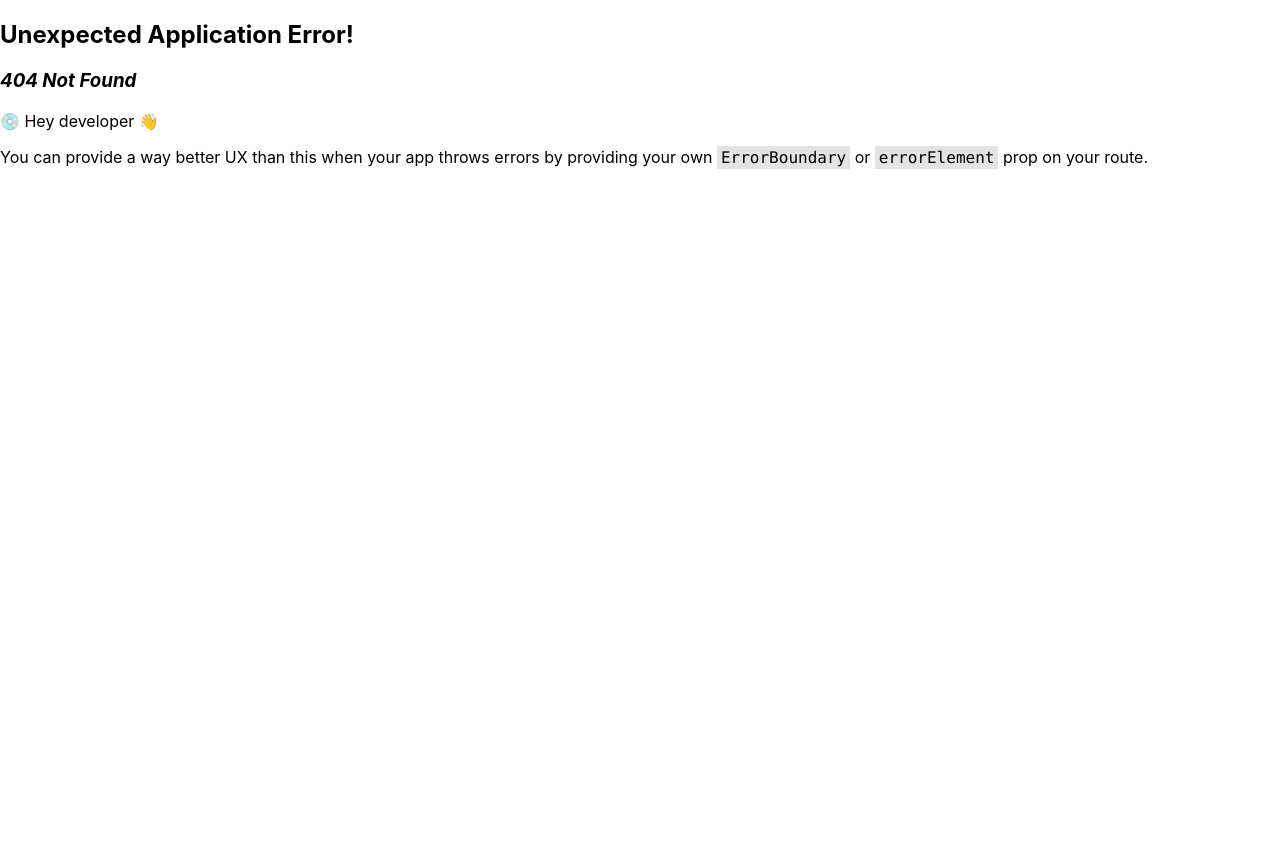
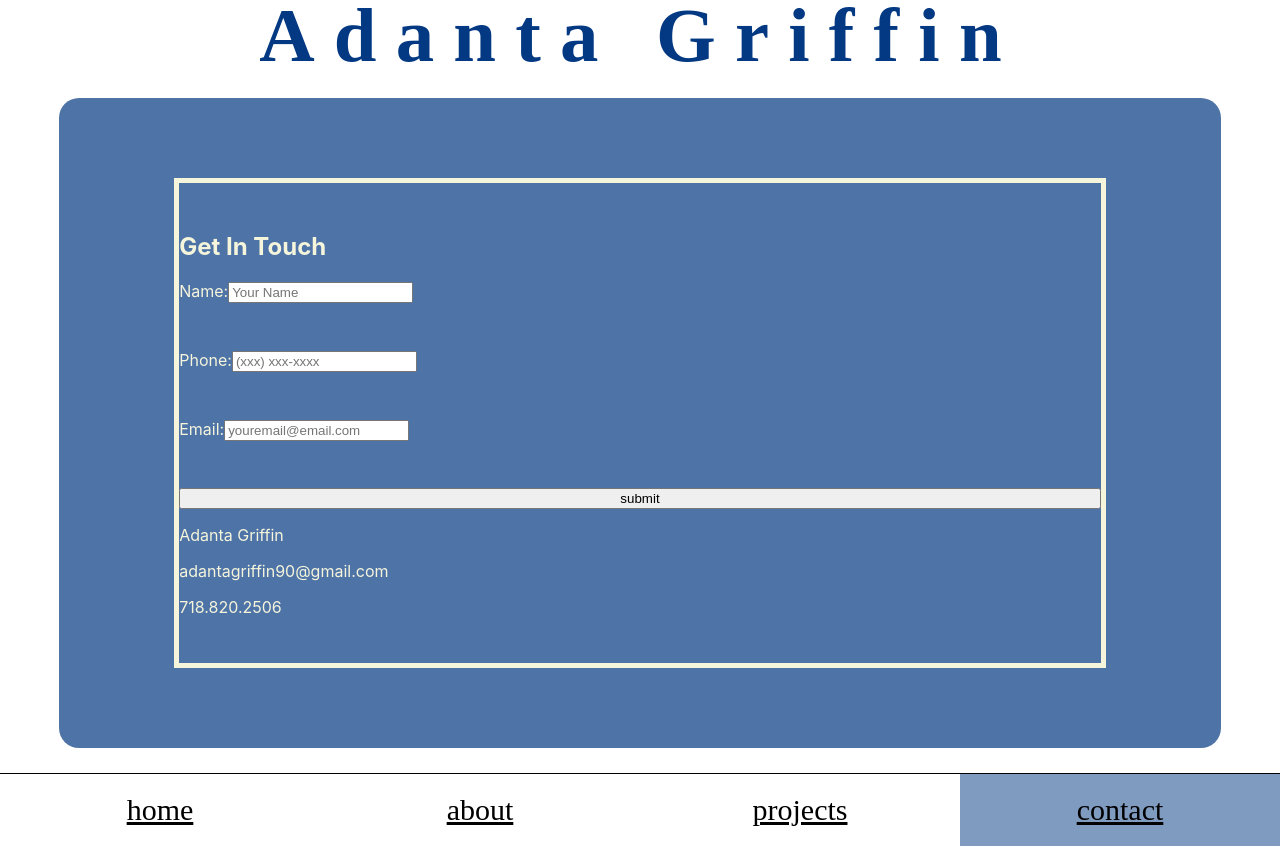
Before and after one commit to AdantaGriffin/fedPortfolio, a React (Create React App) app: page /contact in a window 1280 px wide. Before the commit this address had no page. Before the commit the page ends 800 px from the top, so only its background shows below. Built offline with nearby package versions, Linux system fonts and the light colour scheme; a web font is replaced by a local one.

Commit message:
updated contact page

```diff
--- a/src/App.js
+++ b/src/App.js
@@ -6,6 +6,7 @@ import About from './Components/About/about';
 import Projects from './Components/Pages/Projects/projects';
 import Library from './Components/Pages/Library/library';
 import Places from './Components/Pages/Places/places';
+import Contact from './Components/Pages/Contact/contact';
 
 const AppRouter = createBrowserRouter(createRoutesFromElements(
   <Route path="/" element={<Root/>}>
@@ -14,6 +15,7 @@ const AppRouter = createBrowserRouter(createRoutesFromElements(
     <Route path="library" element={<Library/>}/>
     <Route path="places" element={<Places/>}/>
     <Route path="projects" element={<Projects/>}/>
+    <Route path="contact" element={<Contact/>}/>
     <Route path="all" element={""}/>
   </Route>
 ))
--- /dev/null
+++ b/src/Components/Pages/Contact/contact.js
@@ -0,0 +1,38 @@
+import styles from './contact.module.scss';
+import React from 'react';
+
+function Contact(){
+    return(
+        <>
+            <section className={styles.contact}>
+                <div className={styles.contactContainer}>
+                    <form className={styles.emailForm}>
+                        <h2>Get In Touch</h2>
+                        <div>
+                            <label for="name">Name:</label>
+                            <input id="name" type="text" placeholder="Your Name" required/>
+                        </div>
+                        <div>
+                            <label for="phone">Phone:</label>
+                            <input id="phone" type="tel" pattern="[0-9]{3}-[0-9]{3}-[0-9]{4}" placeholder="(xxx) xxx-xxxx" required/>
+                        </div>
+                        <div>
+                            <label for="email">Email:</label>
+                            <input id="email" type="email" pattern="+@email\.com" placeholder="youremail@email.com" required/>
+                        </div>
+
+                        <button>submit</button>
+                    </form>
+
+                    <form>
+                        <p>Adanta Griffin</p>
+                        <p>adantagriffin90@gmail.com</p>
+                        <p>718.820.2506</p>
+                    </form>
+                </div>
+            </section>
+        </>
+    )
+};
+
+export default Contact
--- /dev/null
+++ b/src/Components/Pages/Contact/contact.module.scss
@@ -0,0 +1,22 @@
+.contact{
+    height: 80vh;
+        background-color: rgba(3, 56, 130, 0.7);
+        padding: 5px;
+        color: beige;
+        border-radius: 20px;
+        width: 90%;
+        margin: 2% auto;
+        text-align: left;
+        align-content: center;
+    .contactContainer{
+        border: 5px solid beige;
+        height: 75%;
+        width: 80%;
+        align-content: center;
+        margin: auto;
+        .emailForm{
+            display: grid;
+            grid-template-rows: repeat(4, 1fr);
+        }
+    }
+}
--- a/src/Components/Pages/Home/home.module.scss
+++ b/src/Components/Pages/Home/home.module.scss
@@ -7,6 +7,10 @@
     opacity: 1;
     transform: translateY(0);
   }
+}
+h2{
+    position: relative;
+    z-index: 10;
 }
 .home{
     height: 100vh;
@@ -20,9 +24,7 @@
         border-radius: 20px;
         background: rgba(255, 255, 255, 0.7);
         width: 100%;
-        height: 120%;
-        position: relative;
-        bottom: 70px;
+        height: 90%;
         margin: auto;
         align-content: center;
         text-align: center;
@@ -31,7 +33,7 @@
     h2{
         width: 100%;
         text-align: center;
-        color: rgba(3, 56, 130);
+        color: rgb(3, 56, 130);
         font: {
             size: clamp(40px, 8vw, 98px);
             family: "Syne Mono";
--- a/src/Components/Pages/Projects/projects.js
+++ b/src/Components/Pages/Projects/projects.js
@@ -42,7 +42,9 @@ function Projects(){
                             <article className={styles.projectThree}>
                                 <div className={styles.imgMobileFit}></div>
                                 <h3>Mobile Fit</h3>
-                                <p>Description</p>
+                                <div className={styles.p}>
+                                    <p>Get in shape FAST with mobile fit. Fitness routines that last!</p>
+                                </div>
                                 <ul className={styles.stackList}>
                                     <li className={styles.stack}><mark>HTML5</mark></li>
                                     <li className={styles.stack}><mark>Sass</mark></li>
@@ -55,9 +57,11 @@ function Projects(){
                                 </div>
                             </article>
                             <article className={styles.projectFour}>
-                                <div className={styles.img}>image</div>
+                                <div className={styles.imgTheApex}>image</div>
                                 <h3>The Apex</h3>
-                                <p>Description</p>
+                                <div className={styles.p}>
+                                    <p>Description</p>
+                                </div>
                                 <ul className={styles.stackList}>
                                     <li className={styles.stack}><mark>HTML5</mark></li>
                                     <li className={styles.stack}><mark>Sass</mark></li>
--- a/src/Components/Pages/Projects/projects.module.scss
+++ b/src/Components/Pages/Projects/projects.module.scss
@@ -24,21 +24,25 @@
             justify-content: space-evenly;
             flex-wrap: wrap;
         .imgDogmigo{
-        //background-image: url('../../../../public/dogmigo.png');
+        background-image: url('../../../../public/dogmigo.png');
         background-size: 100% 100%;
         }
         .imgFlexFit{
-        //background-image: url('../../../../public/flexfit.png');
+        background-image: url('../../../../public/flexfit.png');
         background-size: 100% 100%;
         }
         .imgMobileFit{
-            //background-image: url('../../../../public/mobileFit.PNG');
+            background-image: url('../../../../public/mobileFit.PNG');
             background-size: 100% 100%;
             background-repeat: no-repeat;
             width: 100px;
             height: 100%;
             border-radius: 20px;
             margin: auto;
+        }
+        .imgTheApex{
+            background-image: url('../../../../public/theApex.png');
+            background-size: 100% 100%;
         }
             article{
                 box-shadow: 1px 1px 5px rgb(255, 255, 255);
```
Also changed, not shown: 1 other file (tests, documents, lock files or other folders).
